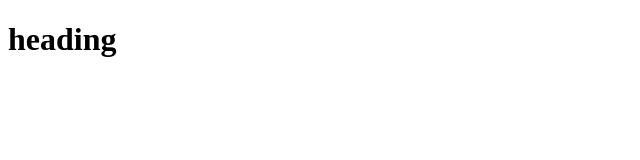
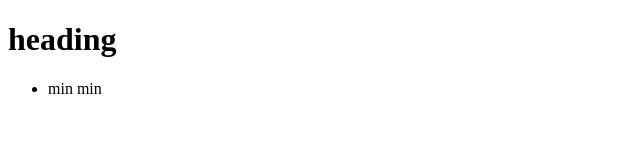
Before and after one commit to Minmyatthuya-8898/min2, a plain HTML site: page index.html in a window 1280 px wide. Shown: the full height of the page, 0-640 px from the left. Drawn offline with Linux system fonts and the light colour scheme.

Commit message:
Update index.html
Co-Authored-By: PiLLS-owe <178983476+pills-owe@users.noreply.github.com>

```diff
--- a/index.html
+++ b/index.html
@@ -7,5 +7,8 @@
 </head>
 <body>
     <h1>heading</h1>
+    <ul>
+        <li>min min</li>
+    </ul>
 </body>
 </html>
```
